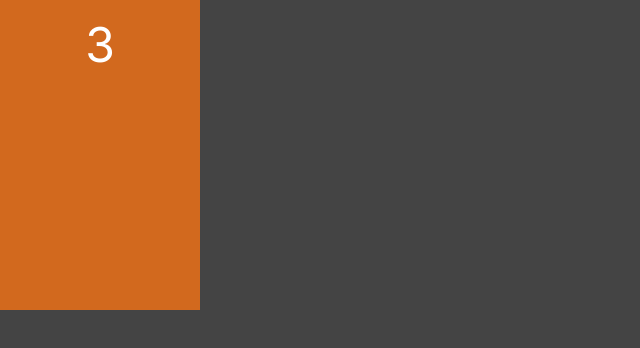
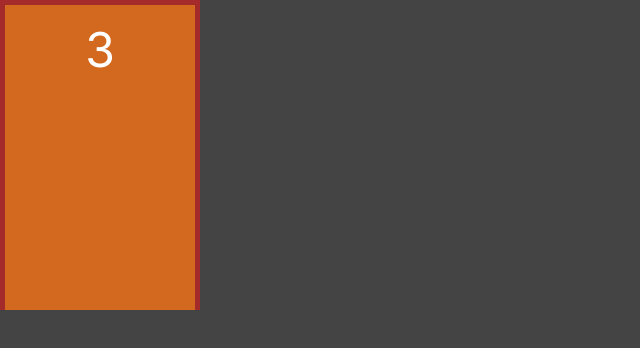
Before and after one commit to gustavobraga1001/doorsgame, a Next.js app: page / in a window 1280 px wide. Shown: the top 348 px of the page, without its empty margins (0-640 px from the left). Built offline with nearby package versions, Linux system fonts and the light colour scheme.

Commit message:
Feature: update styles door component

```diff
--- a/src/components/Door.jsx
+++ b/src/components/Door.jsx
@@ -2,8 +2,12 @@
 
 const Door = (props) => {
   return (
-    <div className={styles.door}>
-      <div className={styles.number}>3</div>
+    <div className={styles.area}>
+      <div className={styles.frame}>
+        <div className={styles.door}>
+          <div className={styles.number}>3</div>
+        </div>
+      </div>
     </div>
   );
 };
--- a/src/styles/Door.module.css
+++ b/src/styles/Door.module.css
@@ -1,13 +1,24 @@
+.area {
+  display: flex;
+  width: var(--area-door-width);
+  height: var(--area-door-height);
+}
+
+.frame {
+  display: flex;
+  flex-grow: 1;
+  border-left: 5px solid brown;
+  border-top: 5px solid brown;
+  border-right: 5px solid brown;
+}
+
 .door {
   display: flex;
   flex-direction: column;
+  flex-grow: 1;
   background-color: chocolate;
   align-items: center;
   padding: 15px;
-
-  /* Temp */
-  width: var(--area-door-width);
-  height: var(--area-door-height);
 }
 
 .number {
```
